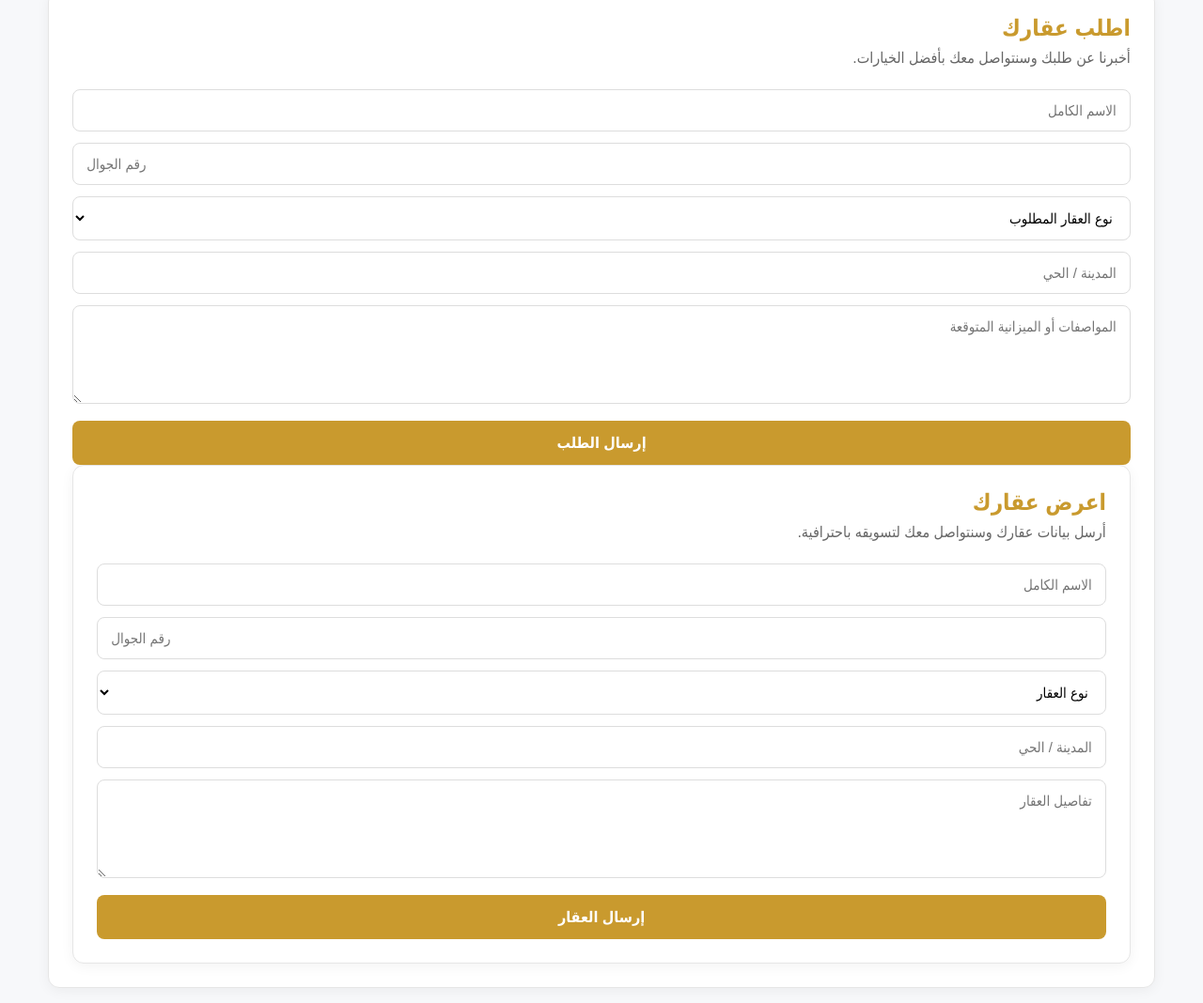
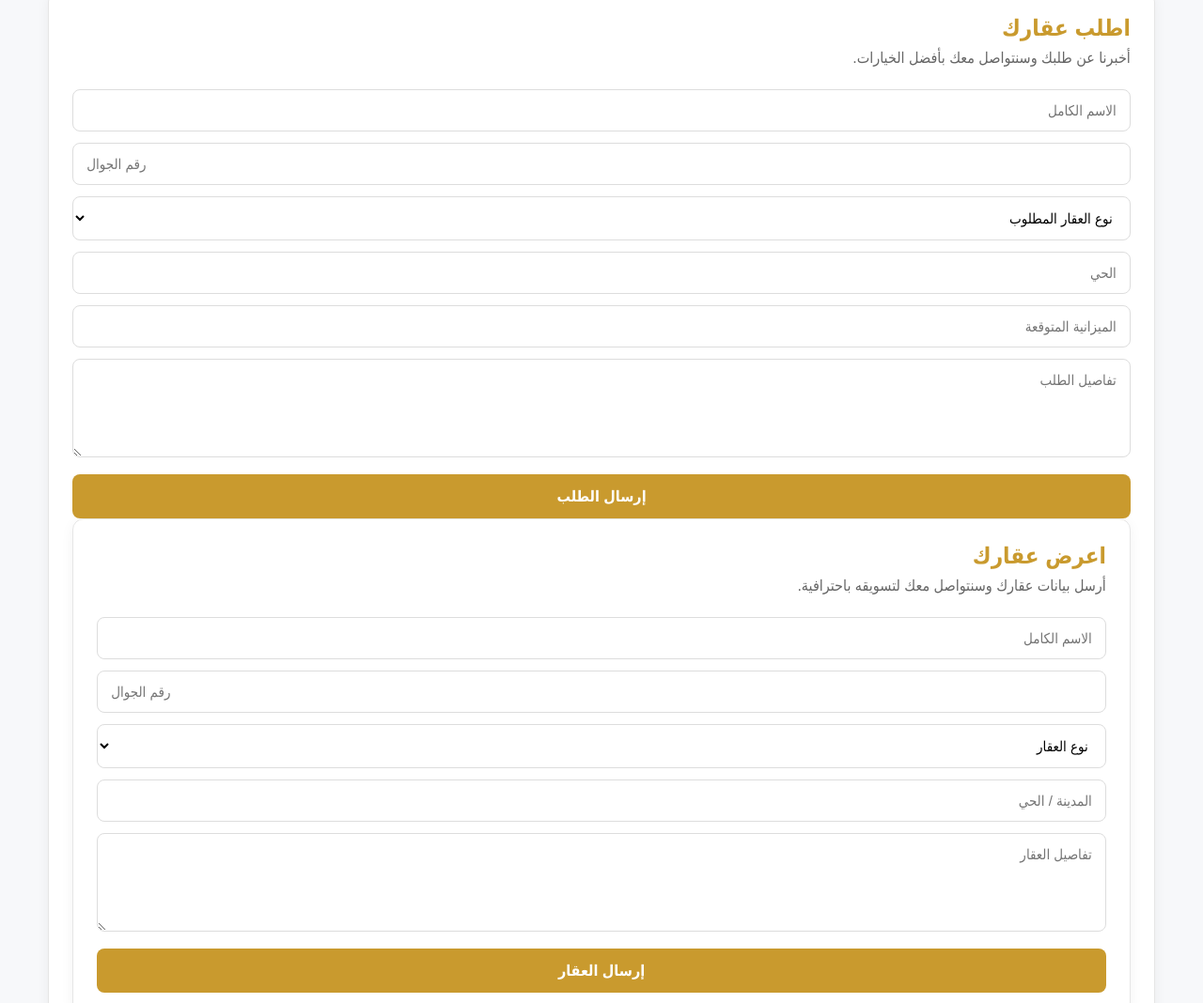
Before and after one commit to norah-alotaibi-sa/noura-alotaibi-realestate, a plain HTML site: page index.html in a window 1280 px wide. Shown: the part 1850-2918 px from the top of the page at 94% size. Drawn offline with Linux system fonts and the light colour scheme.

Commit message:
Update index.html

```diff
--- a/index.html
+++ b/index.html
@@ -858,9 +858,9 @@ src="IMG_5140.png"
           <option>عمارة</option>
           <option>تجاري</option>
         </select>
-        <input type="text" placeholder="المدينة / الحي">
-        <textarea placeholder="المواصفات أو الميزانية المتوقعة"></textarea>
-
+       <input type="text" placeholder="الحي">
+<input type="text" placeholder="الميزانية المتوقعة">
+<textarea placeholder="تفاصيل الطلب"></textarea>
        <button type="button"
 onclick="
 const box=this.parentElement;
@@ -870,9 +870,9 @@ const message=
 '\n\nالاسم: ' + fields[0].value +
 '\nرقم الجوال: ' + fields[1].value +
 '\nنوع العقار: ' + fields[2].value +
-'\nالحي / المدينة: ' + fields[3].value +
+'\nالحي: ' + fields[3].value +
 '\nالميزانية المتوقعة: ' + fields[4].value;
-
+'\nتفاصيل الطلب: ' + fields[5].value;
 window.open(
 'https://wa.me/966501956365?text=' + encodeURIComponent(message),
 '_blank'
```
